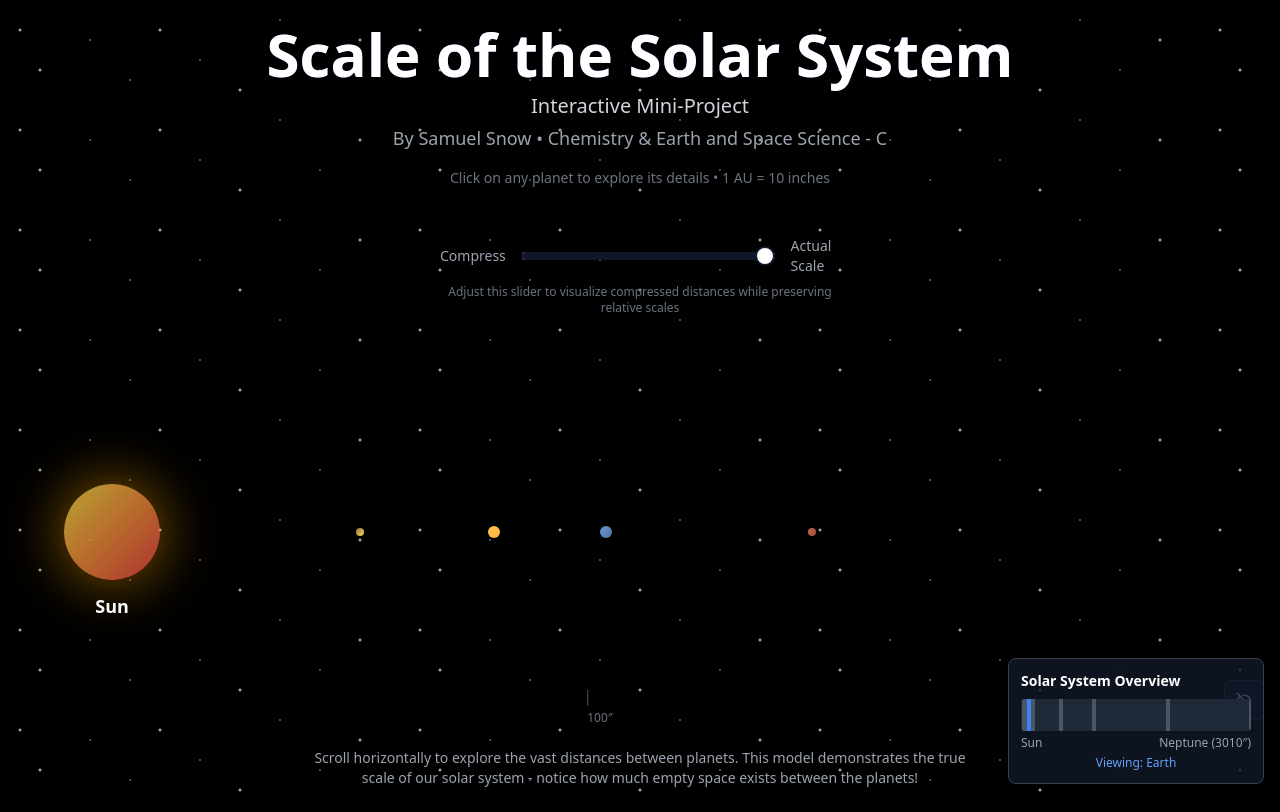
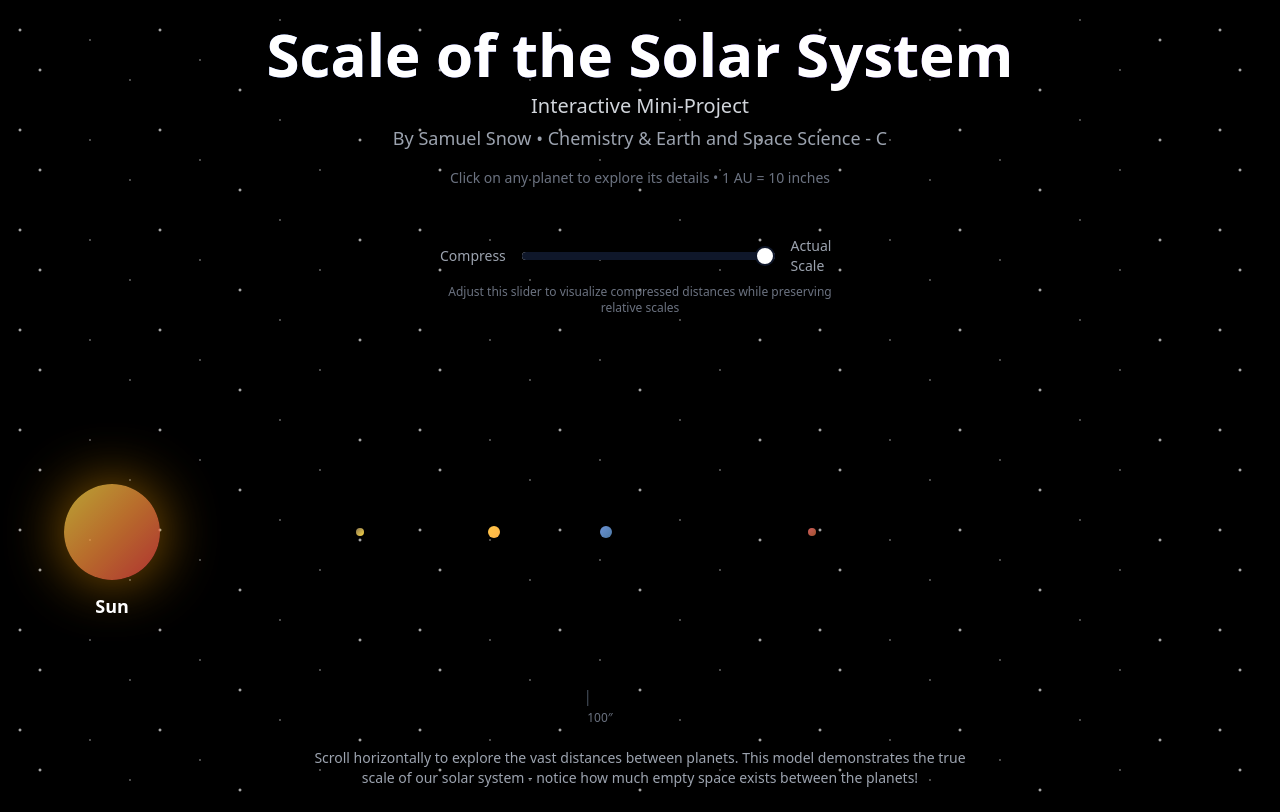
Before and after one commit to samsnow850/cosmic-scale-voyage, a React (Vite) app: page / in a window 1280 px wide. Built offline with nearby package versions, Linux system fonts and the light colour scheme.

Commit message:
Remove elements
Remove the mini-map and close button.

```diff
--- a/src/pages/Index.tsx
+++ b/src/pages/Index.tsx
@@ -1,10 +1,7 @@
-
 import React, { useState, useRef, useEffect } from 'react';
 import { Slider } from "@/components/ui/slider";
 import Planet from '../components/Planet';
 import PlanetOverlay from '../components/PlanetOverlay';
-import { Button } from "@/components/ui/button";
-import { Eye, EyeOff } from "lucide-react";
 
 interface PlanetData {
   name: string;
@@ -21,7 +18,6 @@ const Index = () => {
   const [selectedPlanet, setSelectedPlanet] = useState<PlanetData | null>(null);
   const [scaleMultiplier, setScaleMultiplier] = useState<number>(1);
   const [activePlanet, setActivePlanet] = useState<string | null>(null);
-  const [showOverview, setShowOverview] = useState<boolean>(true);
   const scrollContainerRef = useRef<HTMLDivElement>(null);
 
   const planetsData: PlanetData[] = [
@@ -157,10 +153,6 @@ const Index = () => {
     setScaleMultiplier(value[0]);
   };
 
-  const toggleOverview = () => {
-    setShowOverview(!showOverview);
-  };
-
   return (
     <div className="min-h-screen bg-black overflow-auto">
       {/* Stars background */}
@@ -263,54 +255,6 @@ const Index = () => {
         </div>
       </div>
 
-      {/* Toggle Overview Button */}
-      <div className="fixed bottom-20 right-4 z-20">
-        <Button
-          onClick={toggleOverview}
-          variant="outline"
-          size="icon"
-          className="bg-gray-900 bg-opacity-80 border border-gray-700 hover:bg-gray-800 text-white"
-          aria-label={showOverview ? "Hide overview" : "Show overview"}
-          title={showOverview ? "Hide overview" : "Show overview"}
-        >
-          {showOverview ? <EyeOff size={18} /> : <Eye size={18} />}
-        </Button>
-      </div>
-
-      {/* Mini-map */}
-      {showOverview && (
-        <div className="fixed bottom-4 right-4 z-20 bg-gray-900 bg-opacity-80 border border-gray-700 rounded-lg p-3 w-64 transition-opacity duration-300">
-          <h3 className="text-white text-sm font-semibold mb-2">Solar System Overview</h3>
-          <div className="relative h-8 bg-gray-800 rounded overflow-hidden">
-            {planetsData.map(planet => (
-              <div
-                key={planet.name}
-                className={`absolute h-full w-1 transition-all duration-300 ${planet.name === activePlanet ? 'bg-blue-500' : 'bg-gray-600'}`}
-                style={{
-                  left: `${(planet.distanceInches / 3010) * 100}%`,
-                  transform: 'translateX(-50%)'
-                }}
-                title={planet.name}
-              />
-            ))}
-            <div
-              className="absolute top-full left-0 h-1 bg-white"
-              style={{
-                width: '100%',
-                transform: `scaleX(${scrollContainerRef.current ? scrollContainerRef.current.scrollLeft / totalWidth : 0})`
-              }}
-            />
-          </div>
-          <div className="flex justify-between mt-1 text-xs text-gray-400">
-            <span>Sun</span>
-            <span>Neptune (3010″)</span>
-          </div>
-          <div className="text-center text-xs text-blue-400 mt-1">
-            {activePlanet && `Viewing: ${activePlanet}`}
-          </div>
-        </div>
-      )}
-
       {/* Instructions */}
       <div className="relative z-10 p-6 text-center">
         <p className="text-gray-400 text-sm max-w-2xl mx-auto">
```
